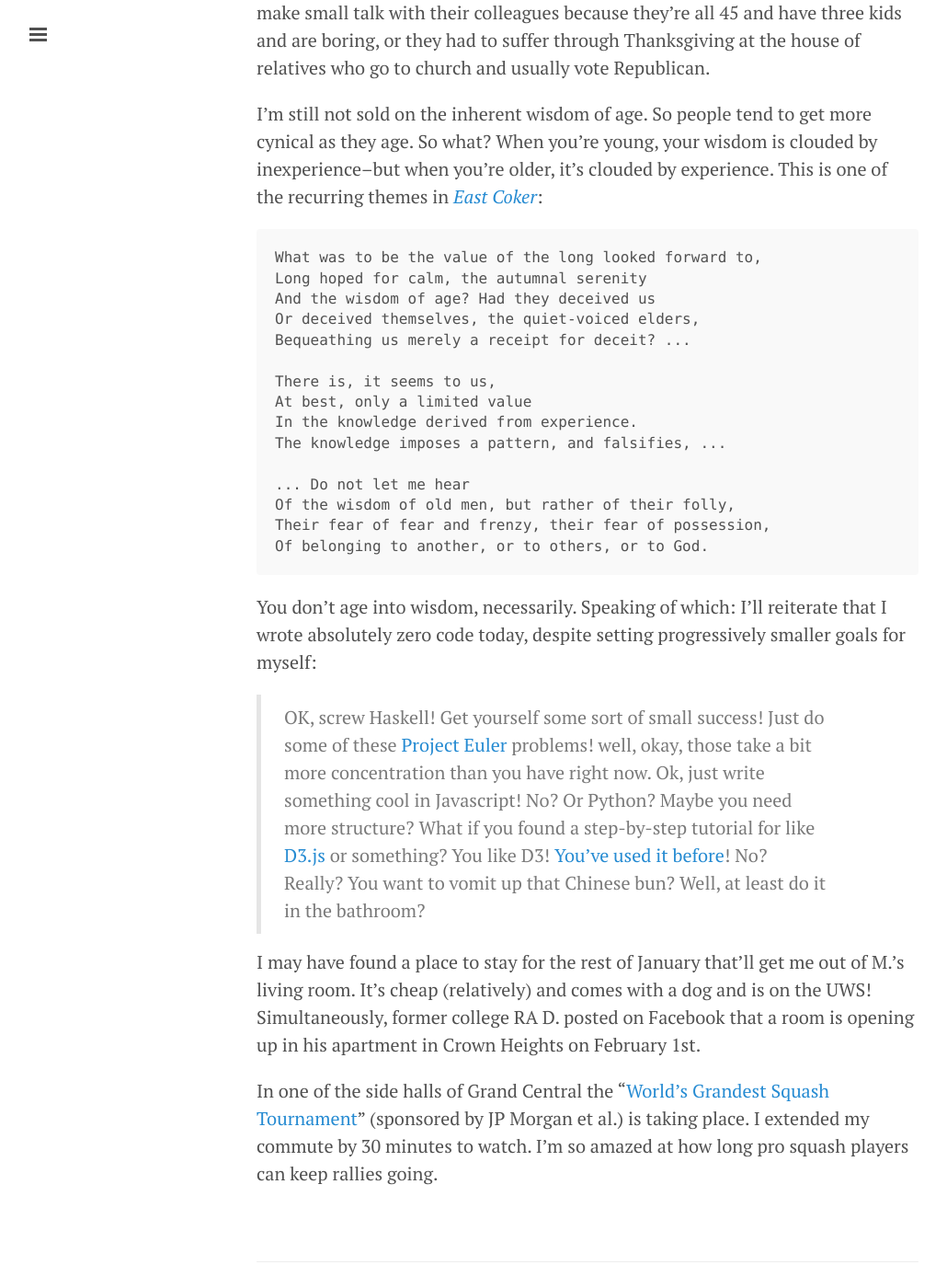
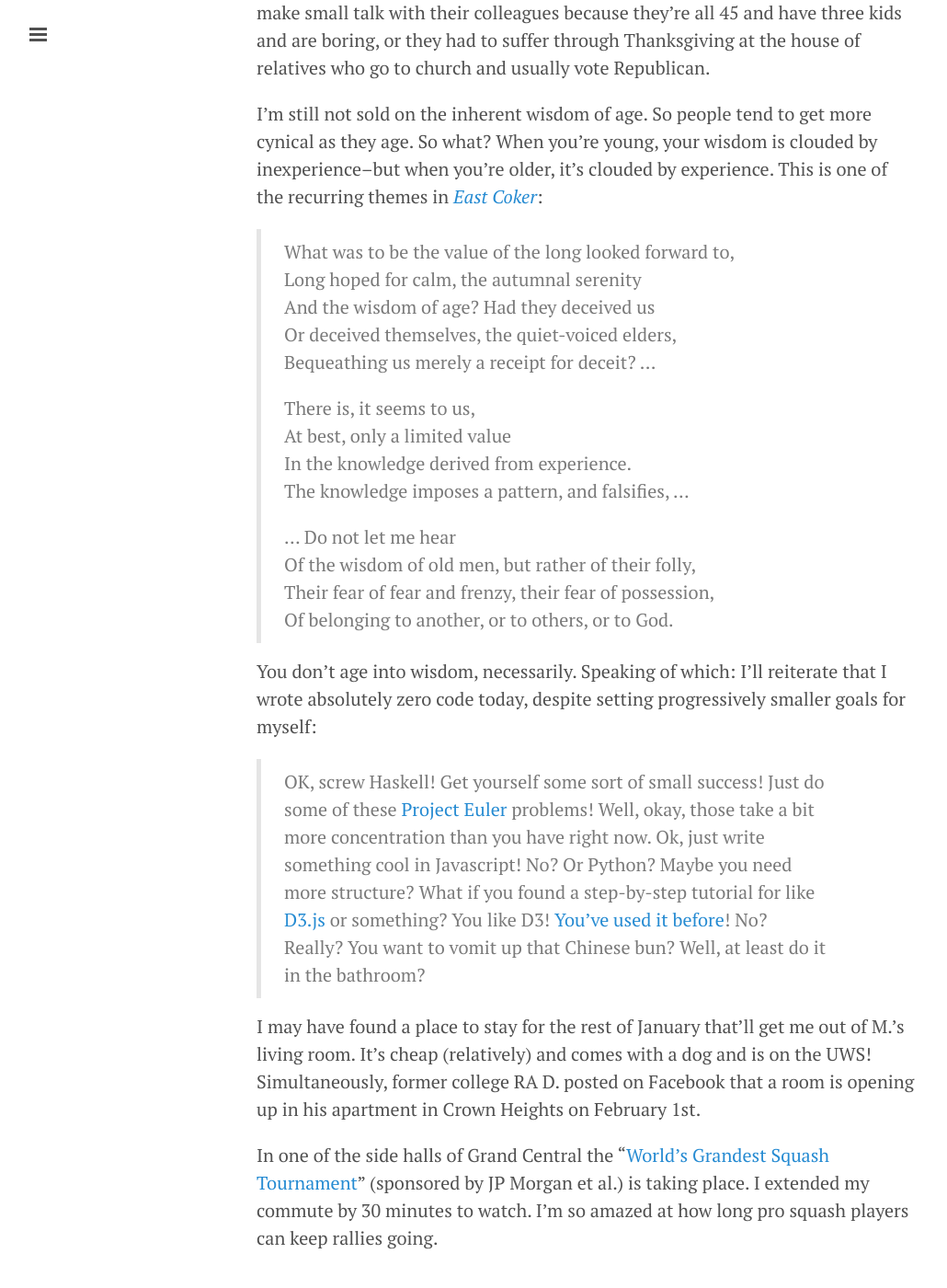
Before and after one commit to amalex5/amalex5.github.io, a Jekyll site: the page built from _posts/2016-01-12-recurse-center-day-2-2.markdown, in a window 1280 px wide and 1400 px high, scrolled down 2013 px. Shown: the whole window at 92% size, without its empty margins (1-1031 px from the left). Built offline with Jekyll 4.4.1, drawn with Linux system fonts in a browser that asks for light colours.

```diff
--- a/_posts/2016-01-12-recurse-center-day-2-2.markdown
+++ b/_posts/2016-01-12-recurse-center-day-2-2.markdown
@@ -24,25 +24,25 @@ I think of people I know who aren't cynical, and who are otherwise wonderful peo
 I'm still not sold on the inherent wisdom of age. So people tend to get more cynical as they age. So what?  When you're young, your wisdom is clouded by inexperience–but when you're older, it's clouded by experience. This is one of the recurring themes in
  [*East Coker*](http://www.davidgorman.com/4Quartets/2-coker.htm):
 
-    What was to be the value of the long looked forward to,
-    Long hoped for calm, the autumnal serenity
-    And the wisdom of age? Had they deceived us
-    Or deceived themselves, the quiet-voiced elders,
-    Bequeathing us merely a receipt for deceit? ...
-
-    There is, it seems to us,
-    At best, only a limited value
-    In the knowledge derived from experience.
-    The knowledge imposes a pattern, and falsifies, ...
-
-    ... Do not let me hear
-    Of the wisdom of old men, but rather of their folly,
-    Their fear of fear and frenzy, their fear of possession,
-    Of belonging to another, or to others, or to God.
+>What was to be the value of the long looked forward to,<br>
+>Long hoped for calm, the autumnal serenity<br>
+>And the wisdom of age? Had they deceived us<br>
+>Or deceived themselves, the quiet-voiced elders,<br>
+>Bequeathing us merely a receipt for deceit? ...<br>
+>
+>There is, it seems to us,<br>
+>At best, only a limited value<br>
+>In the knowledge derived from experience.<br>
+>The knowledge imposes a pattern, and falsifies, ...<br>
+>
+>... Do not let me hear<br>
+>Of the wisdom of old men, but rather of their folly,<br>
+>Their fear of fear and frenzy, their fear of possession,<br>
+>Of belonging to another, or to others, or to God.<br>
 
 You don't age into wisdom, necessarily. Speaking of which: I'll reiterate that I wrote absolutely zero code today, despite setting progressively smaller goals for myself:
 
-> OK, screw Haskell! Get yourself some sort of small success! Just do some of these [Project Euler](http://www.theatlantic.com/technology/archive/2011/06/how-i-failed-failed-and-finally-succeeded-at-learning-how-to-code/239855/) problems! well, okay, those take a bit more concentration than you have right now. Ok, just write something cool in Javascript! No? Or Python? Maybe you need more structure? What if you found a step-by-step tutorial for like [D3.js](http://d3js.org/) or something? You like D3! [You've used it before](http://www.andrusia.com/gearseer)! No? Really? You want to vomit up that Chinese bun? Well, at least do it in the bathroom?
+> OK, screw Haskell! Get yourself some sort of small success! Just do some of these [Project Euler](http://www.theatlantic.com/technology/archive/2011/06/how-i-failed-failed-and-finally-succeeded-at-learning-how-to-code/239855/) problems! Well, okay, those take a bit more concentration than you have right now. Ok, just write something cool in Javascript! No? Or Python? Maybe you need more structure? What if you found a step-by-step tutorial for like [D3.js](http://d3js.org/) or something? You like D3! [You've used it before](http://www.andrusia.com/gearseer)! No? Really? You want to vomit up that Chinese bun? Well, at least do it in the bathroom?
 
 I may have found a place to stay for the rest of January that'll get me out of M.'s living room. It's cheap (relatively) and comes with a dog and is on the UWS! Simultaneously, former college RA D. posted on Facebook that a room is opening up in his apartment in Crown Heights on February 1st.
 
```
